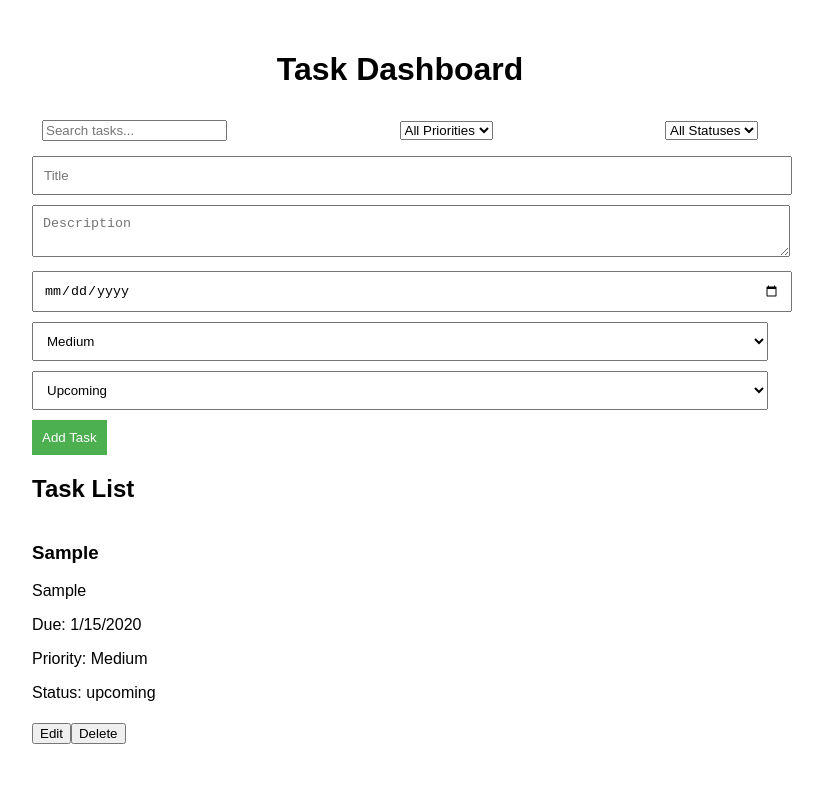
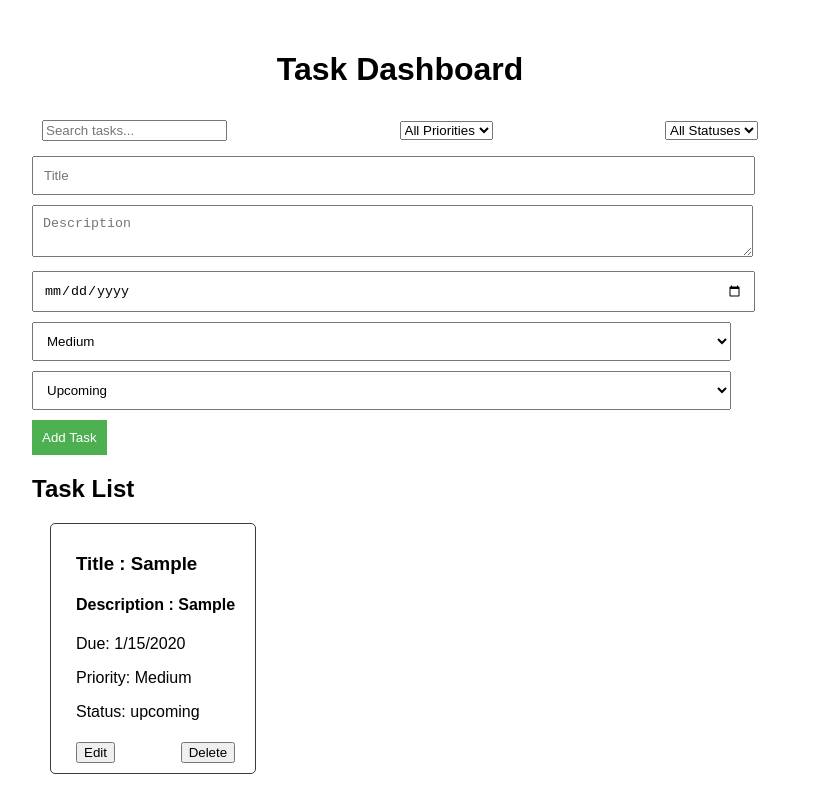
Before and after one commit to adityakumar002216/task-manager, a React (Create React App) app: page / in a window 1280 px wide. Both pictures are taken after typing "Sample", "Sample", "2020-01-15" into the empty fields and a click on the button "Add Task". Shown: the whole page, without its empty margins (298-1121 px from the left). Built offline with nearby package versions, Linux system fonts and the light colour scheme.

Commit message:
showing item in flex mode with wrap

```diff
--- a/src/App.css
+++ b/src/App.css
@@ -17,8 +17,12 @@
   }
 
   .task-list {
-    width: 30%;
-    border: 1px solid #ccc;
+    display: flex;
+    flex-wrap: wrap;
+    margin-left: 18px;
+
+    width: 25%;
+    border: 1px solid #3b3939;
     padding: 10px;
     border-radius: 5px;
   }
@@ -30,7 +34,7 @@
   form input,
   form textarea,
   form select {
-    width: 100%;
+    width: 95%;
     margin: 5px 0;
     padding: 10px;
   }
@@ -42,9 +46,17 @@
     border: none;
     cursor: pointer;
   }
-
-  .task-section{
-    display:flex;
-    column-gap:30px;
-    flex: wrap;
+  .ED{
+    display: flex;
+    justify-content: space-between;
   }
+  .itemshow{
+    display: flex;
+    flex-wrap: wrap;
+    margin-left: 15px;
+  }
+  .flex{
+    display: flex;
+    flex-wrap:wrap;
+    row-gap: 12px;
+  }
--- a/src/pages/List.jsx
+++ b/src/pages/List.jsx
@@ -5,10 +5,12 @@ function List({ tasks, onDelete, onEdit }) {
   return (
     <div >
       <h2>Task List</h2>
-      <div className="task-section">
+      <div className='flex'>
         {tasks.length === 0 ? <p>No tasks found.</p> :
           tasks.map((task) => (
+            <div className="task-list">
             <TaskItem key={task.id} task={task} onDelete={onDelete} onEdit={onEdit} />
+            </div>
           ))
         }
       </div>
--- a/src/pages/TaskItem.jsx
+++ b/src/pages/TaskItem.jsx
@@ -12,14 +12,18 @@ function TaskItem({ task, onDelete, onEdit }) {
   };
 
   return (
-    <div className={`task ${status}`}>
-      <h3>{title}</h3>
-      <p>{description}</p>
+    <div className="itemshow">
+      <div>
+      <h3>Title : {title}</h3>
+      <h4>Description : {description} </h4>
       <p>Due: {new Date(dueDate).toLocaleDateString()}</p>
       <p>Priority: {priority}</p>
       <p>Status: {status}</p>
+      <div className="ED">
       <button onClick={handleEdit}>Edit</button>
       <button onClick={handleDelete}>Delete</button>
+      </div>
+      </div>
     </div>
   );
 }
```
